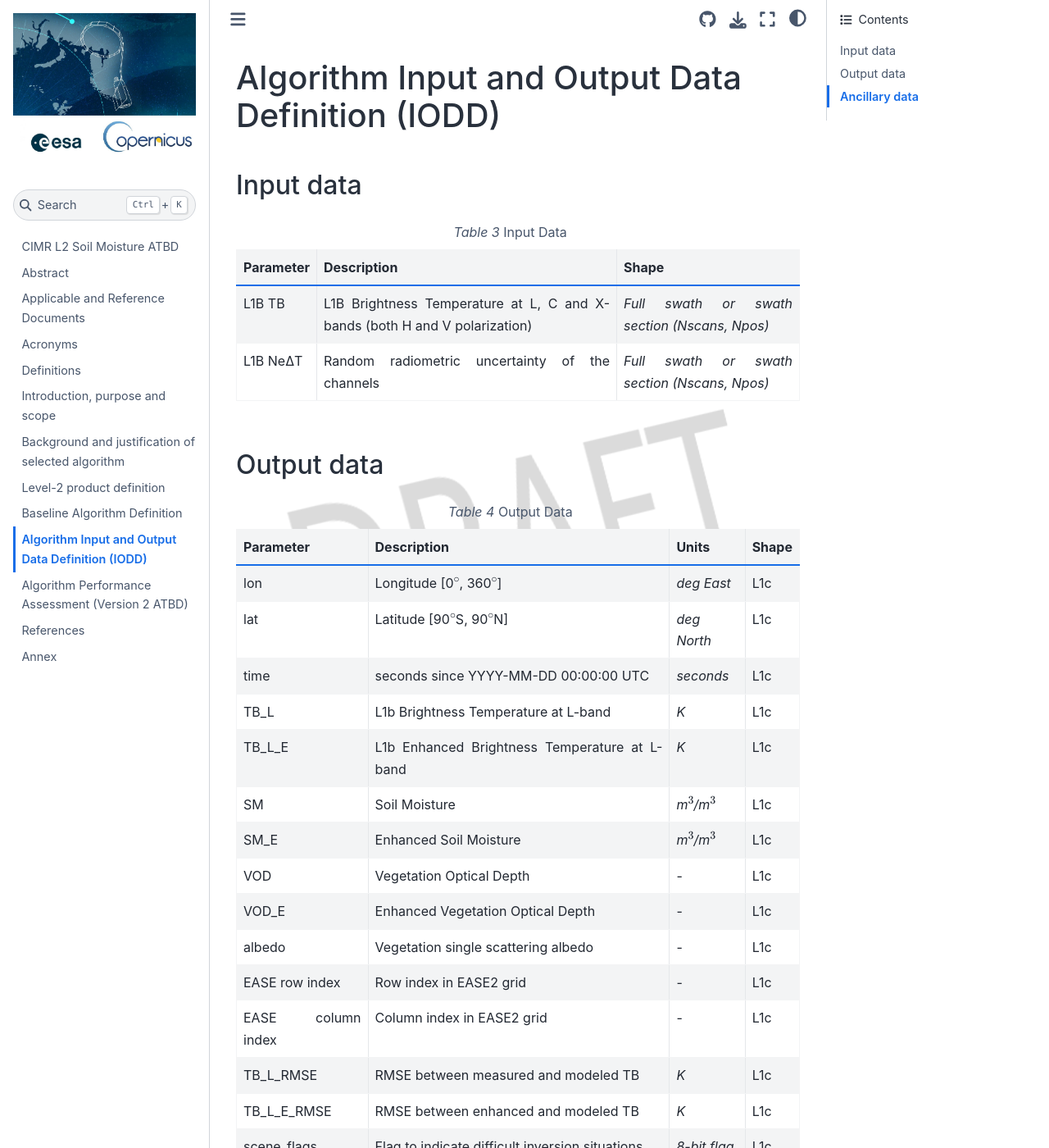
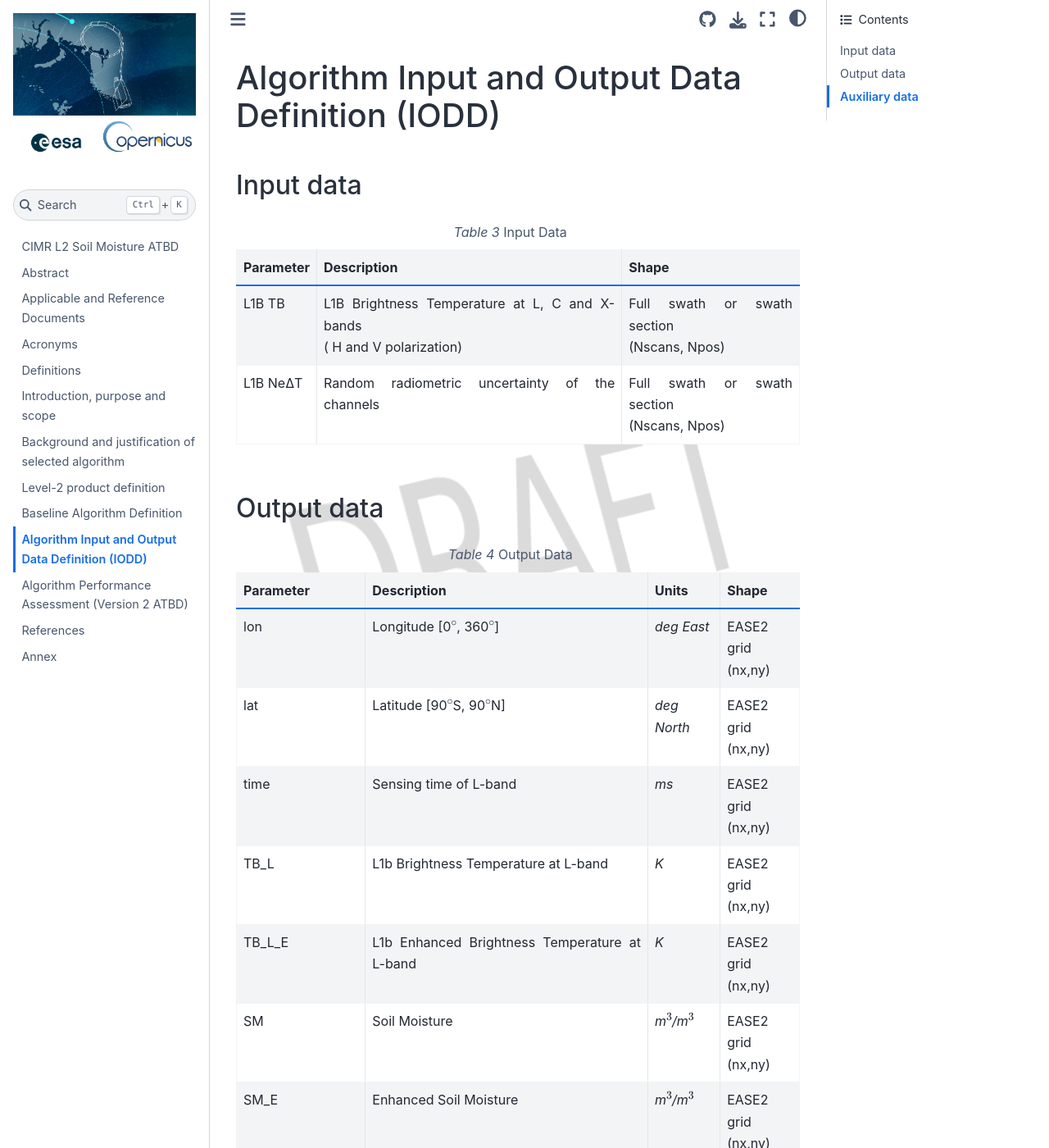
Before and after one commit to CIMR-Algos/SoilMoisture_ATBD_v2, a Jupyter Book: the page built from book/algorithm_input_output_data_definition.md, in a window 1280 px wide and 1400 px high. Shown: the whole window at 82% size. Built offline with Jupyter Book 1.0.4 settings and Sphinx 7.4.7 and the Sphinx Book theme 1.1.4, drawn with Linux system fonts in a browser that asks for light colours; some of the changed text lies outside the part shown.

Commit message:
updates on baseline, definitions, and input/output

````diff
--- a/book/algorithm_input_output_data_definition.md
+++ b/book/algorithm_input_output_data_definition.md
@@ -4,50 +4,49 @@
 ### Input data
 
 ```{table} Input Data
-:name: InpData
-| Parameter   | Description                                                                 | Shape                     |
-|-------------|-----------------------------------------------------------------------------|---------------------------|
-| L1B TB      | L1B Brightness Temperature at L, C and X-bands (both H and V polarization) | *Full swath or swath section (Nscans, Npos)* |
-| L1B NeΔT | Random radiometric uncertainty of the channels | *Full swath or swath section (Nscans, Npos)* |
+:name: InData
+| Parameter  | Description  | Shape |
+|------------|--------------|-------|
+| L1B TB      | L1B Brightness Temperature at L, C and X-bands <br> ( H and V polarization) | Full swath or swath section <br> (Nscans, Npos) |
+| L1B NeΔT | Random radiometric uncertainty of the channels | Full swath or swath section <br> (Nscans, Npos) |
 ```
 
 ### Output data
 
 ```{table} Output Data
 :name: OutData
-| Parameter          | Description                                      | Units     | Shape                          |
-|--------------------|--------------------------------------------------|-----------|-------------------------------------|
-| lon | Longitude [0$^{\circ}$, 360$^{\circ}$] | *deg East* | L1c |
-| lat | Latitude [90$^{\circ}$S, 90$^{\circ}$N] | *deg North* | L1c |
-| time | seconds since YYYY-MM-DD 00:00:00 UTC | *seconds* | L1c |
-| TB_L | L1b Brightness Temperature at L-band | *K* | L1c |
-| TB_L_E | L1b Enhanced Brightness Temperature at L-band | *K* | L1c |
-| SM | Soil Moisture | *m$^{3}$/m$^{3}$* | L1c |
-| SM_E | Enhanced Soil Moisture | *m$^{3}$/m$^{3}$* | L1c |
-| VOD  | Vegetation Optical Depth | - | L1c |
-| VOD_E  | Enhanced Vegetation Optical Depth | - | L1c |
-| albedo | Vegetation single scattering albedo | - | L1c |
-| EASE row index | Row index in EASE2 grid | - | L1c |
-| EASE column index | Column index in EASE2 grid | - | L1c |
-| TB_L_RMSE | RMSE between measured and modeled TB | *K* | L1c |
-| TB_L_E_RMSE | RMSE between enhanced and modeled TB | *K* | L1c |
-| scene_flags | Flag to indicate difficult inversion situations | *8-bit flag* | L1c |
-| status_flag | Product quality flag | *n/a* | L1c |
+| Parameter | Description | Units | Shape |
+|-----------|-------------|-------|-------|
+| lon | Longitude [0$^{\circ}$, 360$^{\circ}$] | *deg East* | EASE2 grid <br> (nx,ny) |
+| lat | Latitude [90$^{\circ}$S, 90$^{\circ}$N] | *deg North* | EASE2 grid <br> (nx,ny) |
+| time | Sensing time of L-band | *ms* | EASE2 grid <br> (nx,ny) |
+| TB_L | L1b Brightness Temperature at L-band | *K* | EASE2 grid <br> (nx,ny) |
+| TB_L_E | L1b Enhanced Brightness Temperature at L-band | *K* | EASE2 grid <br> (nx,ny) |
+| SM | Soil Moisture | *m$^{3}$/m$^{3}$* | EASE2 grid <br> (nx,ny) |
+| SM_E | Enhanced Soil Moisture | *m$^{3}$/m$^{3}$* | EASE2 grid <br> (nx,ny) |
+| VOD  | Vegetation Optical Depth | - | EASE2 grid <br> (nx,ny) |
+| VOD_E  | Enhanced Vegetation Optical Depth | - | EASE2 grid <br> (nx,ny) |
+| albedo | Vegetation single scattering albedo | - | EASE2 grid <br> (nx,ny) |
+| EASE row index | Row index in EASE2 grid | - | EASE2 grid <br> (nx,ny) |
+| EASE column index | Column index in EASE2 grid | - | EASE2 grid <br> (nx,ny) |
+| TB_L_RMSE | RMSE between measured and modeled TB | *K* | EASE2 grid <br> (nx,ny) |
+| TB_L_E_RMSE | RMSE between enhanced and modeled TB | *K* | EASE2 grid <br> (nx,ny) |
+| scene_flags | Flag to indicate difficult inversion situations | *8-bit flag* | EASE2 grid <br> (nx,ny) |
+| status_flag | Product quality flag | *n/a* | EASE2 grid <br> (nx,ny) |
 ```
 
-### Ancillary data
+### Auxiliary data
 
-```{table} Ancillary data
-:name: AncData
-| Parameter                               | Description                                         | Shape               |
-|-----------------------------------------|-----------------------------------------------------|----------------------------|
-| CIMR_SWF                     | CIMR Surface Water Fraction  |  L1c |
-| CIMR_LST                     | CIMR Land Surface Temperature  |  L1c |
-| LST                     | Land Surface Temperature  (from ECMWF)  |  L1c |
-| soil_texture            | Clay fraction (from FAO)     |  L1c |
-| LCC          | Land Cover type Classification |   L1c |
-| albedo     | Vegetation single scattering albedo (from SMOS-IC)  |  L1c |
-| H           | Surface roughness information   |  L1c |
-| DEM                  | Digital Elevation Model     | L1c |
-| hydrology_mask         | CIMR Hydrology Target mask ({doc}`[RD-1] <applicable_ref_docs>`, MRD-854) |  L1c |
+```{table} Auxiliary data
+:name: AuxData
+| Parameter  | Description  | Shape |
+|------------|--------------|-------|
+| LST   | Land Surface Temperature  (from ECMWF)  |  EASE2 grid <br> (nx,ny) |
+| CIMR_LST   | CIMR Land Surface Temperature  |  EASE2 grid <br> (nx,ny) |
+| soil_texture   | Clay fraction (from FAO)     |  EASE2 grid <br> (nx,ny) |
+| LCC   | Land Cover type Classification |   EASE2 grid <br> (nx,ny) |
+| albedo  | Vegetation single scattering albedo (from SMOS-IC)  |  EASE2 grid <br> (nx,ny) |
+| H   | Surface roughness information (from SMOS-IC)  |  EASE2 grid <br> (nx,ny) |
+| DEM  | Digital Elevation Model     | EASE2 grid <br> (nx,ny) |
+| hydrology_mask  | CIMR Hydrology Target mask ({doc}`[RD-1] <applicable_ref_docs>`, MRD-854) |  EASE2 grid <br> (nx,ny) |
 ```
````
Also changed, not shown: book/baseline_algorithm_definition.md (+12 -5 lines), book/definitions.md (+0 -3 lines).
